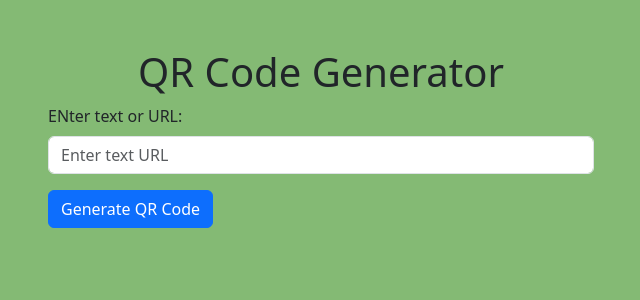
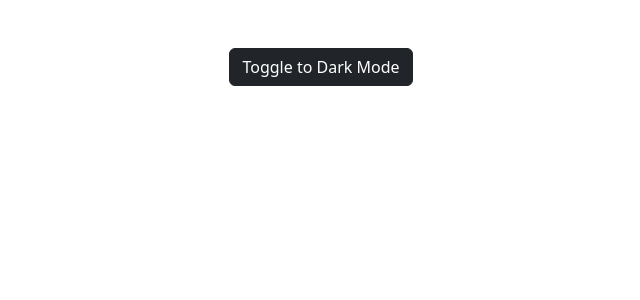
Before and after one commit to Ujala-355/React_Projects_bootstrap, a React (Create React App) app: page / in a window 1280 px wide. Shown: the top 300 px of the page, without its empty margins (319-959 px from the left). Built offline with nearby package versions, Linux system fonts and the light colour scheme.

Commit message:
Light  Dark mode done

```diff
--- a/src/App.css
+++ b/src/App.css
@@ -36,6 +36,3 @@
     transform: rotate(360deg);
   }
 }
-body{
-  background-color:rgb(132, 186, 116);
-}
--- a/src/App.js
+++ b/src/App.js
@@ -2,9 +2,11 @@
 // import RandomColor from "./random_Color/RandomColor";
 // import StarRating from "./Star_rating/StarRating";
 // import ImageSlider from "./Image_Slider/ImageSlider";
-// import LoadMoreProduct from "./loadmoreProduct/LoadMoreProduct"
-// import DataView from "./nested_view/data"
-import QrCodeGenerator from "./QR_generator/QR_Generator"
+// import LoadMoreProduct from "./loadmoreProduct/LoadMoreProduct";
+// import DataView from "./nested_view/data";
+// import QrCodeGenerator from "./QR_generator/QR_Generator";
+import LightDarkModeToggle from "./Light_dark_mode/light_dark"
+
 import 'bootstrap/dist/css/bootstrap.min.css';
 import './App.css';
 
@@ -17,7 +19,8 @@ function App() {
        {/* <ImageSlider url={"https://picsum.photos/v2/list"} page={"1"} limit={"10"}/> */}
        {/* <LoadMoreProduct/> */}
        {/* <DataView/> */}
-       <QrCodeGenerator/>
+       {/* <QrCodeGenerator/> */}
+       <LightDarkModeToggle/>
     </>
   );
 }
--- /dev/null
+++ b/src/Light_dark_mode/light_dark.js
@@ -0,0 +1,28 @@
+import React, {useState, useEffect} from "react";
+import {Button} from "react-bootstrap";
+
+const LightDarkModeToggle=()=>{
+    const [darkMode, setDarkMode]=useState(false);
+
+    useEffect(()=>{
+        if(darkMode){
+            document.body.classList.add('bg-dark',"text-light");
+        }
+        else{
+            document.body.classList.remove("bg-dark","text-light");
+        }
+    },[darkMode]);
+
+    const toggleDarkMode=()=>{
+        setDarkMode(!darkMode);
+    }
+
+    return(
+        <div className="text-center mt-5">
+            <Button variant={darkMode ? "light" : "dark"} onClick={toggleDarkMode}>
+                Toggle to {darkMode ? "Light" : "Dark"} Mode
+            </Button>
+        </div>
+    )
+}
+export default LightDarkModeToggle;
```
